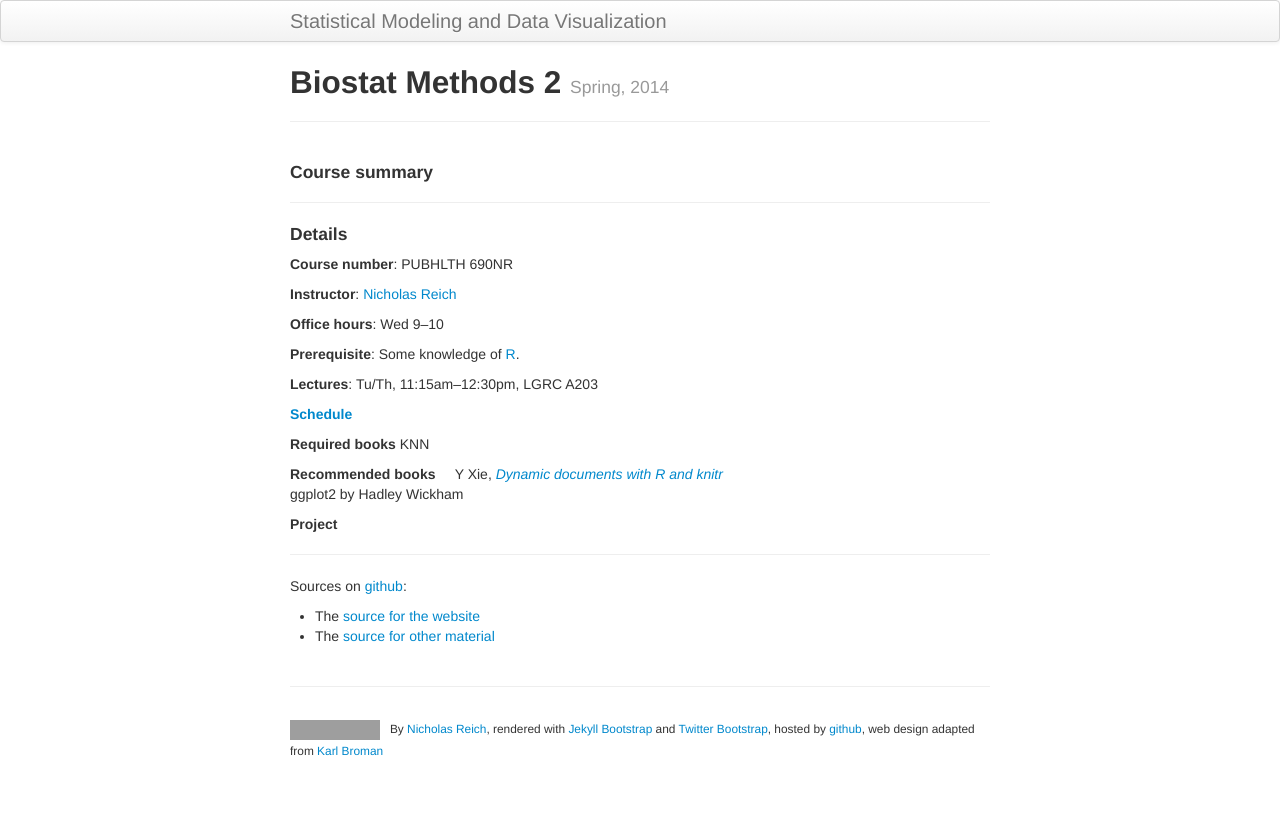
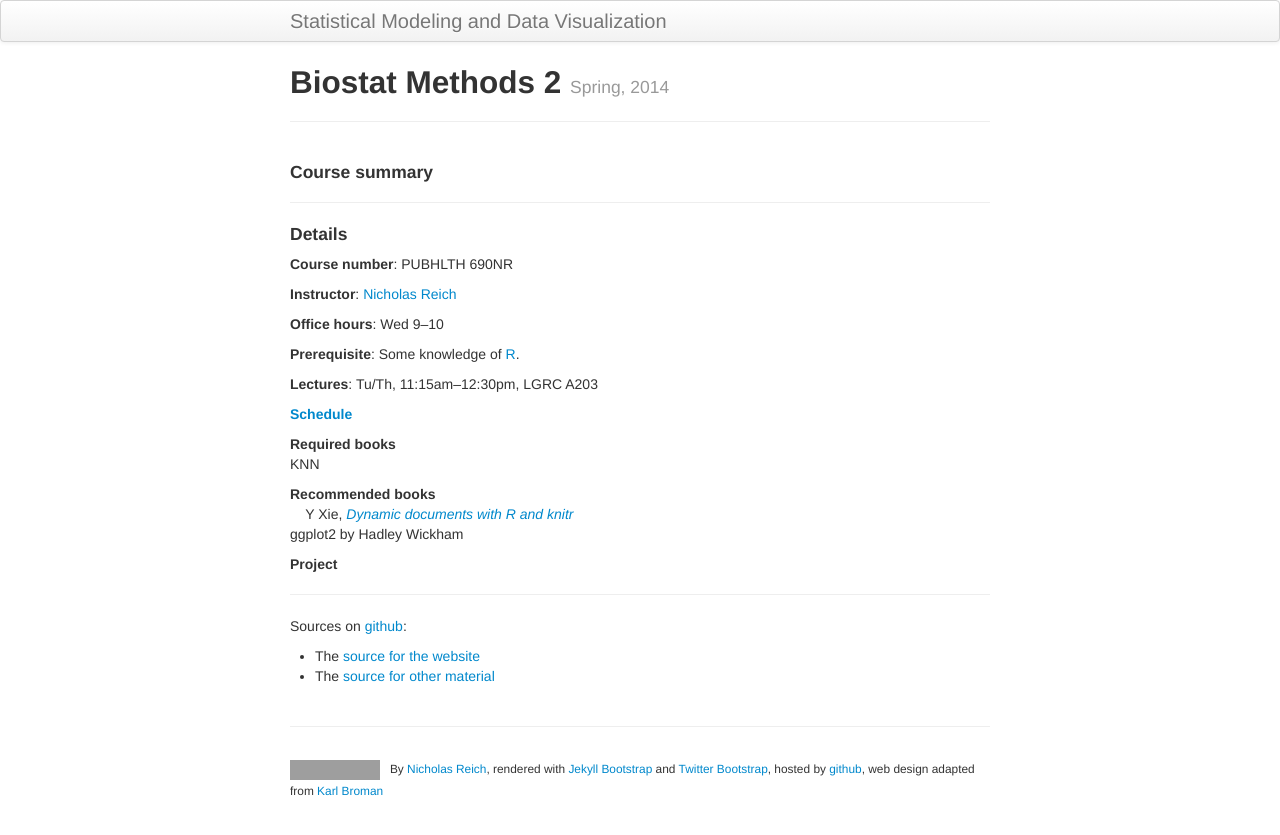
Before and after one commit to nickreich/methods2, a Jekyll site: the page built from index.md, in a window 1280 px wide. Shown: the top 835 px of the page. Built offline with Jekyll 4.4.1, drawn with Linux system fonts in a browser that asks for light colours; grey boxes are pictures that could not be loaded.

```diff
--- a/index.md
+++ b/index.md
@@ -26,10 +26,10 @@ tagline: Spring, 2014
 
 <!--**[Resources and further reading](pages/resources.html)** -->
 
-**Required books**
+**Required books** <br>
 KNN
 
-**Recommended books**
+**Recommended books** <br>
 &nbsp; &nbsp; Y Xie, _[Dynamic documents with R and knitr](http://www.amazon.com/exec/obidos/ASIN/1482203537/7210-20)_<br>
 ggplot2 by Hadley Wickham
 
@@ -38,5 +38,5 @@ ggplot2 by Hadley Wickham
 ---
 
 Sources on [github](http://github.com):
-- The [source for the website](https://github.com/nickreich/methods2/tree/tree/gh-pages)
+- The [source for the website](https://github.com/nickreich/methods2/tree/gh-pages)
 - The [source for other material](https://github.com/nickreich/methods2/tree/master)
```
